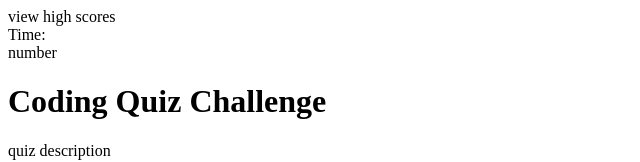
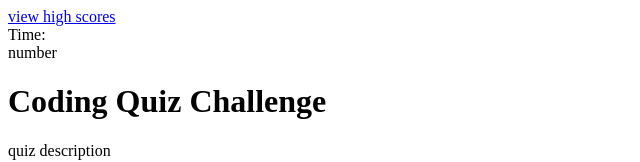
Before and after one commit to PeteChicchetti/peters-coding-quiz, a plain HTML site: page index.html in a window 1280 px wide. Shown: the top 162 px of the page, without its empty margins (0-640 px from the left). Drawn offline with Linux system fonts and the light colour scheme; files that its build step writes are made by us from their sources.

Commit message:
added link in header to highscores page

```diff
--- a/index.html
+++ b/index.html
@@ -11,7 +11,7 @@
     <div>
         <!-- Heading -->
         <header>
-            <div class="scores">view high scores</div>
+            <a class="scores" href="highscores.html">view high scores</a>
             <div class="timer">
                 <div class="time_text">Time:</div>
                 <div class="time_sec">number</div>
```
